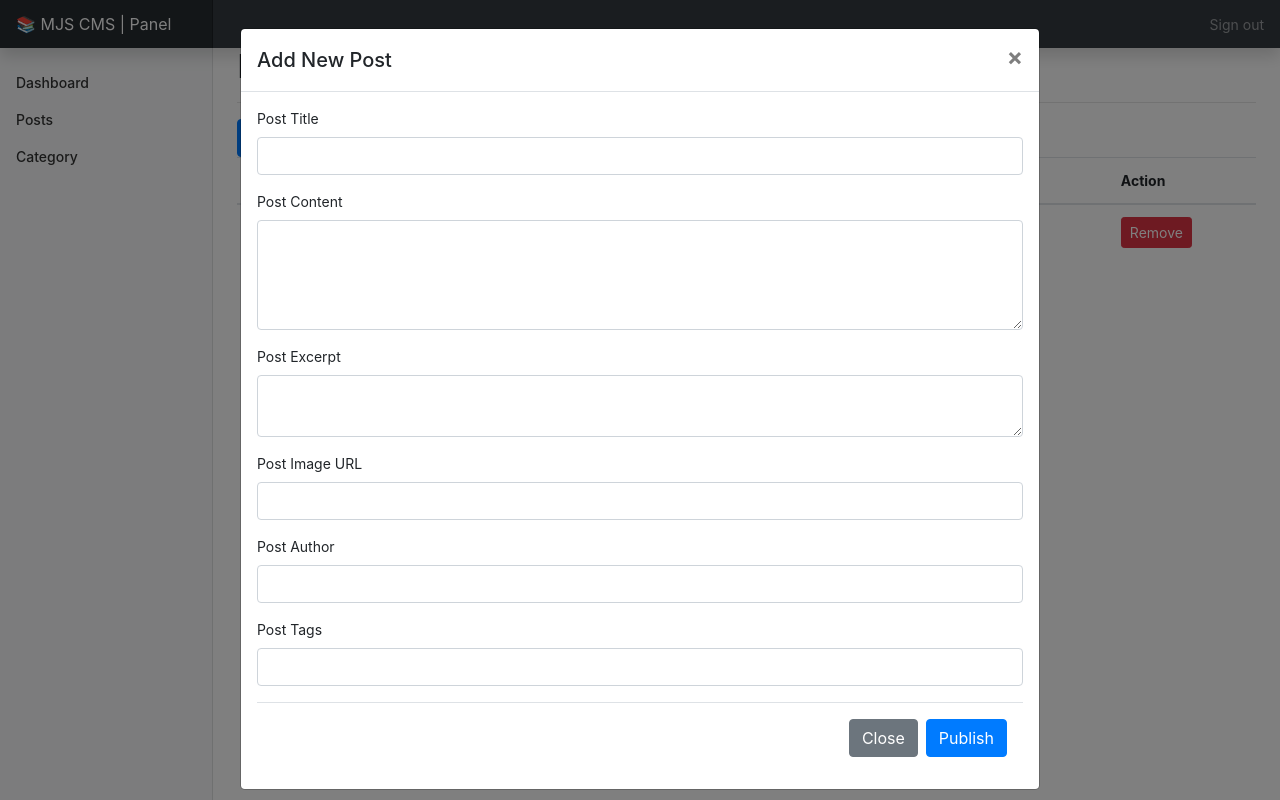
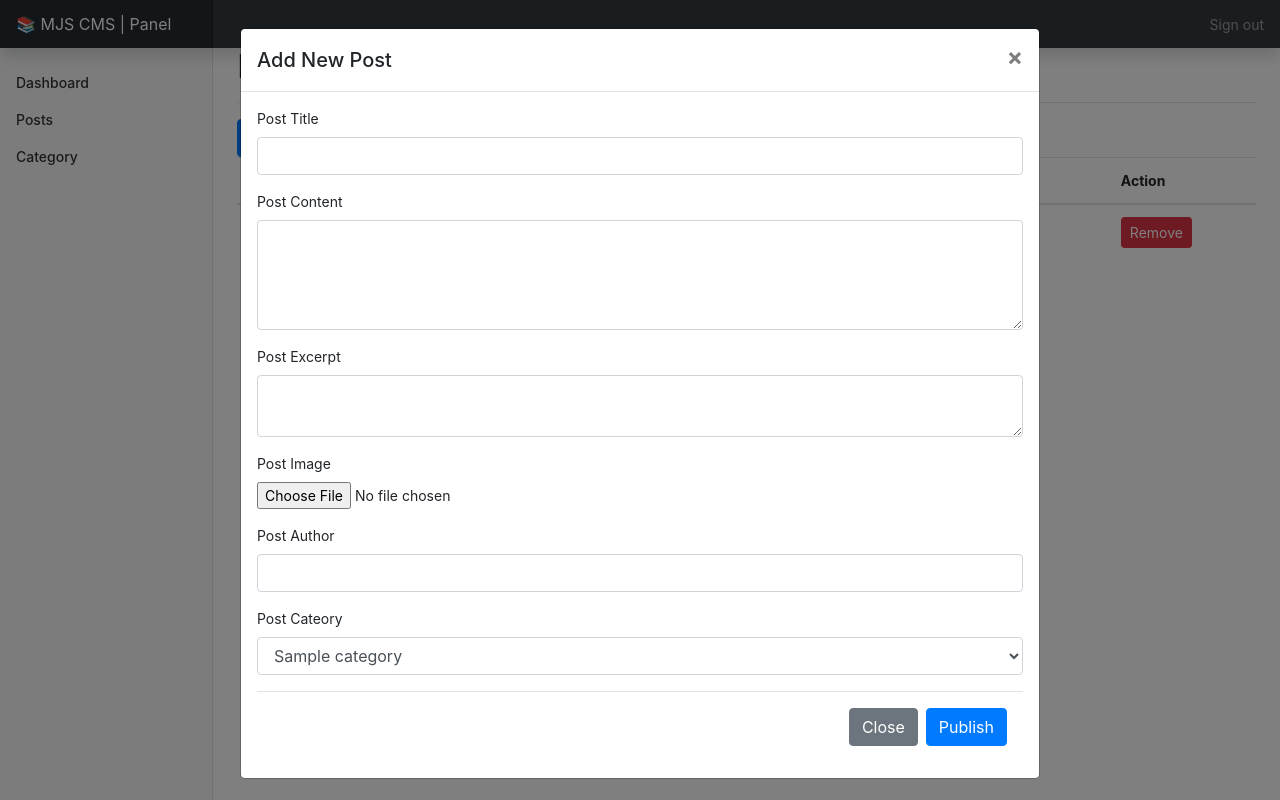
Before and after one commit to javansaffari/MJS-CMS, a PHP site: page /panel/posts.php in a window 1280 px wide, after a click on "Add New Post". Run offline with PHP 8.4, Linux system fonts and the light colour scheme; tables that the repository leaves empty or names only in its code hold one stand-in row (values such as "Sample post"); some libraries are stand-ins or nearby versions.

Commit message:
Posts in panel

```diff
--- a/panel/category.php
+++ b/panel/category.php
@@ -53,14 +53,12 @@ require_once('../includes/config.php');
           mysqli_query($dbConnection, $queryInsertCat);
         };
       };
-      // Remove Cat
+      // Remove Category
       if (isset($_GET['remove'])) {
         $cat_id = $_GET['remove'];
         $queryRemoveCat = "DELETE FROM categories WHERE cat_id = '$cat_id'";
         mysqli_query($dbConnection, $queryRemoveCat);
       };
-
-
       ?>
     </main>
   </div>
--- a/panel/index.php
+++ b/panel/index.php
@@ -5,7 +5,7 @@
         <main role="main" class="col-md-9 ml-sm-auto col-lg-10 px-md-4">
             <h1 class="h2">Dashboard</h1>
             <hr>
-            Hello
+            Hello dear Admin! How are you?
         </main>
 
     </div>
--- a/panel/posts.php
+++ b/panel/posts.php
@@ -22,7 +22,7 @@ require_once('../includes/config.php');
                             </button>
                         </div>
                         <div class="modal-body">
-                            <form method="post">
+                            <form method="post" enctype="multipart/form-data">
                                 <div class="form-group">
                                     <label>Post Title</label>
                                     <input type="text" class="form-control" name="postData[title]">
@@ -36,17 +36,31 @@ require_once('../includes/config.php');
                                     <textarea class="form-control" name="postData[excerpt]" rows="2"></textarea>
                                 </div>
                                 <div class="form-group">
-                                    <label>Post Image URL</label>
-                                    <input type="text" class="form-control" name="postData[image]">
+                                    <label>Post Image</label>
+                                    <input type="file" class="form-control-file" name="image" id="exampleFormControlFile1">
                                 </div>
                                 <div class="form-group">
                                     <label>Post Author</label>
                                     <input type="text" class="form-control" name="postData[author]">
                                 </div>
                                 <div class="form-group">
-                                    <label>Post Tags</label>
-                                    <input type="text" class="form-control" name="postData[tags]">
+                                    <label>Post Cateory</label>
+                                    <select class="form-control" name="postData[category_id]">
+                                        <?php
+                                        // get category
+                                        $queryCategoryList = "SELECT * FROM categories";
+                                        $query = mysqli_query($dbConnection, $queryCategoryList);
+                                        while ($row = mysqli_fetch_assoc($query)) {
+                                        ?>
+                                            <option value="<?php echo $row['cat_id'] ?>"><?php echo $row['cat_title'] ?></option>
+                                        <?php
+                                        };
+                                        ?>
+                                    </select>
                                 </div>
+
+                                <input type="hidden" class="form-control" name="postData[date]" value="<?php echo date(date("Y/m/d")); ?>">
+
                                 <div class="modal-footer">
                                     <button type="button" class="btn btn-secondary" data-dismiss="modal">Close</button>
                                     <button type="submit" name="publish" class="btn btn-primary">Publish</button>
@@ -56,8 +70,13 @@ require_once('../includes/config.php');
                             // add post
                             if (isset($_POST['publish'])) {
                                 $postData = $_POST['postData'];
-                                var_dump($postData);
-                                $queryInsertPost = "INSERT INTO posts (post_title,post_content,post_excerpt,post_image,post_author,post_tags) VALUES ('$postData[title]','$postData[content]','$postData[excerpt]','$postData[image]','$postData[author]','$postData[tags]')";
+
+                                // img
+                                $postImgae = $_FILES['image']['name'];
+                                $postImageTemp = $_FILES['image']['tmp_name'];
+                                move_uploaded_file($postImageTemp, "../uploads/" . $postImgae);
+
+                                $queryInsertPost = "INSERT INTO posts (post_title,post_content,post_excerpt,post_image,post_author,post_category_id,post_date) VALUES ('$postData[title]','$postData[content]','$postData[excerpt]','$postImgae','$postData[author]','$postData[category_id]','$postData[date]')";
                                 mysqli_query($dbConnection, $queryInsertPost);
                             };
                             // Remove post
@@ -67,6 +86,7 @@ require_once('../includes/config.php');
                                 mysqli_query($dbConnection, $queryRemovePost);
                             };
                             ?>
+
                         </div>
 
                     </div>
@@ -104,6 +124,7 @@ require_once('../includes/config.php');
                 </tbody>
             </table>
 
+
         </main>
     </div>
 </div>
```
Also changed, not shown: index.php (+5 -8 lines).
